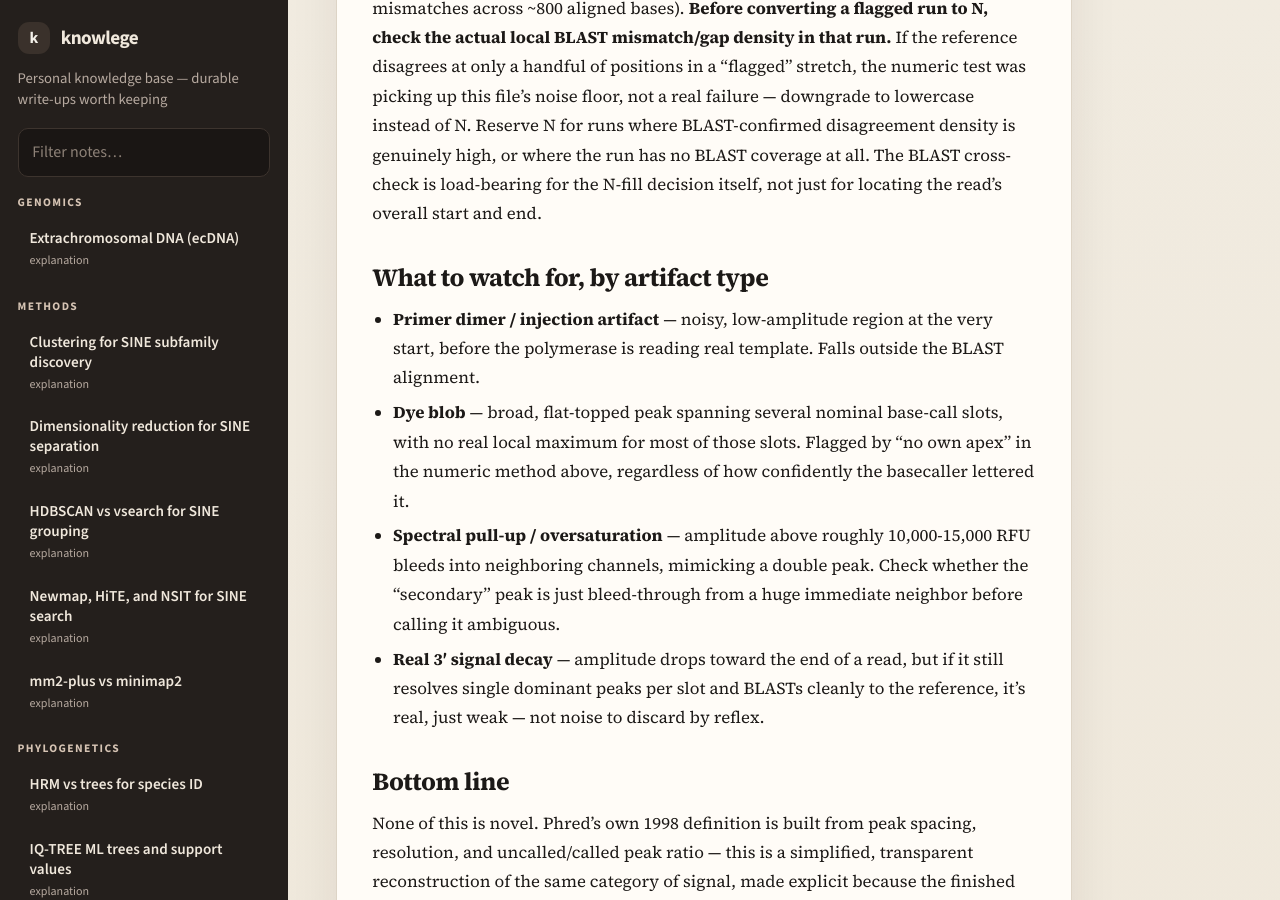
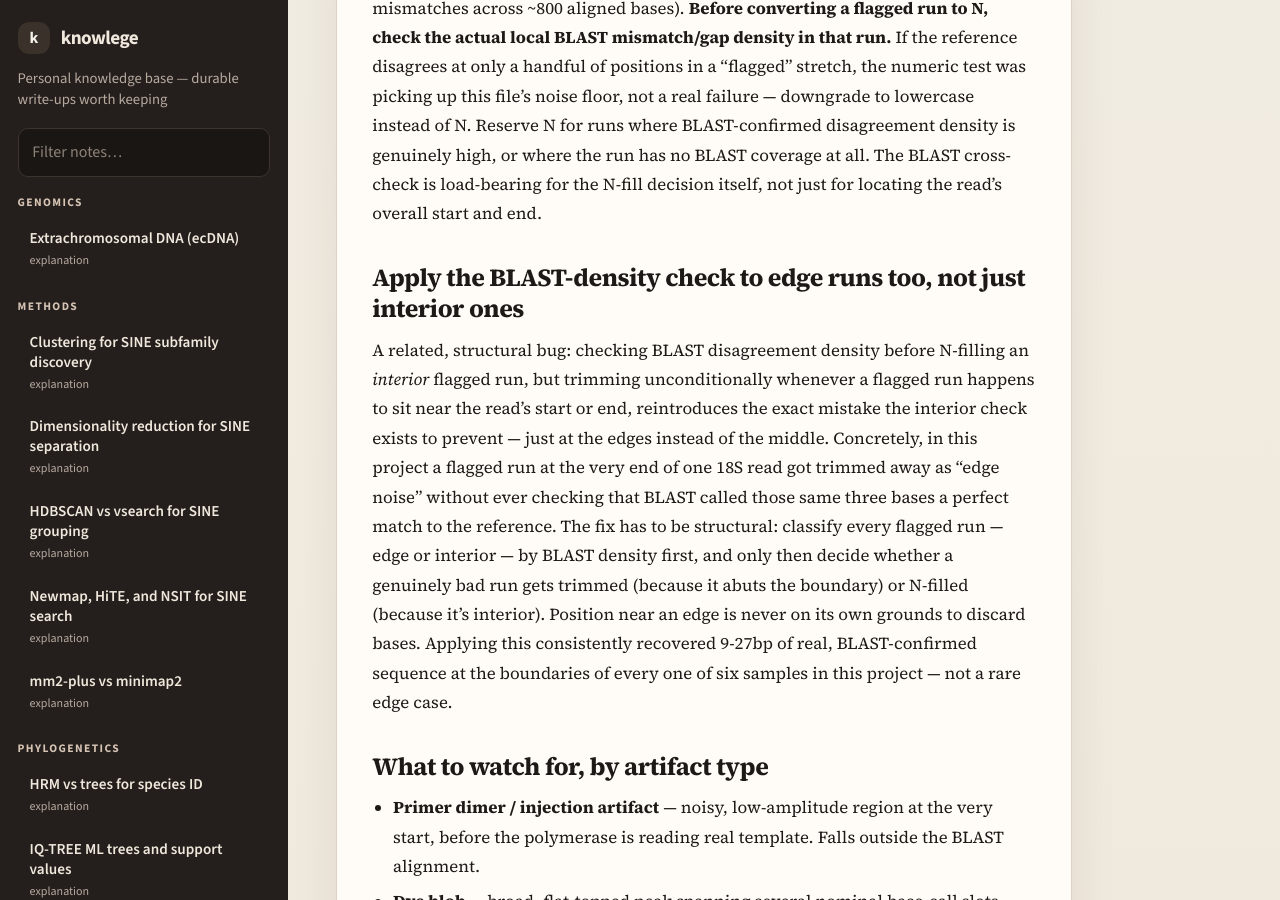
Before and after one commit to Toki-bio/knowlege, a Jekyll site: the page built from sequencing/sanger-ab1-quality-and-trimming.md, in a window 1280 px wide and 900 px high, scrolled down 4436 px. Built offline with Jekyll 4.4.1, drawn with Linux system fonts in a browser that asks for light colours.

Commit message:
Add finding: edge trimming must use the same BLAST-density check as interior runs
A flagged run near a read's boundary was being trimmed unconditionally
without the BLAST disagreement check applied to interior runs, discarding
real matching sequence at the edges of every sample in this project.

Co-Authored-By: Claude Sonnet 5 <noreply@anthropic.com>

```diff
--- a/sequencing/sanger-ab1-quality-and-trimming.md
+++ b/sequencing/sanger-ab1-quality-and-trimming.md
@@ -84,6 +84,10 @@ Run one of these for a coarse first pass, then verify the result against the num
 
 The ratio test assumes background noise is small relative to a real peak. On a **globally low-amplitude read** — weak template or dilute reaction, where the whole trace sits at low absolute RFU throughout (real peaks of 40-150 RFU against ~20-50 RFU background), rather than a read that is dying partway through — that assumption breaks. Ordinary baseline wobble becomes a large fraction of every peak height, and the ratio test flagged roughly half of two ITS reads in this project as unreliable, flatly contradicted by BLAST: those same reads were ~95-97% identical to the matched reference across nearly their full length (only ~24 real mismatches across ~800 aligned bases). **Before converting a flagged run to N, check the actual local BLAST mismatch/gap density in that run.** If the reference disagrees at only a handful of positions in a "flagged" stretch, the numeric test was picking up this file's noise floor, not a real failure — downgrade to lowercase instead of N. Reserve N for runs where BLAST-confirmed disagreement density is genuinely high, or where the run has no BLAST coverage at all. The BLAST cross-check is load-bearing for the N-fill decision itself, not just for locating the read's overall start and end.
 
+## Apply the BLAST-density check to edge runs too, not just interior ones
+
+A related, structural bug: checking BLAST disagreement density before N-filling an *interior* flagged run, but trimming unconditionally whenever a flagged run happens to sit near the read's start or end, reintroduces the exact mistake the interior check exists to prevent — just at the edges instead of the middle. Concretely, in this project a flagged run at the very end of one 18S read got trimmed away as "edge noise" without ever checking that BLAST called those same three bases a perfect match to the reference. The fix has to be structural: classify every flagged run — edge or interior — by BLAST density first, and only then decide whether a genuinely bad run gets trimmed (because it abuts the boundary) or N-filled (because it's interior). Position near an edge is never on its own grounds to discard bases. Applying this consistently recovered 9-27bp of real, BLAST-confirmed sequence at the boundaries of every one of six samples in this project — not a rare edge case.
+
 ## What to watch for, by artifact type
 
 * **Primer dimer / injection artifact** — noisy, low-amplitude region at the very start, before the polymerase is reading real template. Falls outside the BLAST alignment.
```
